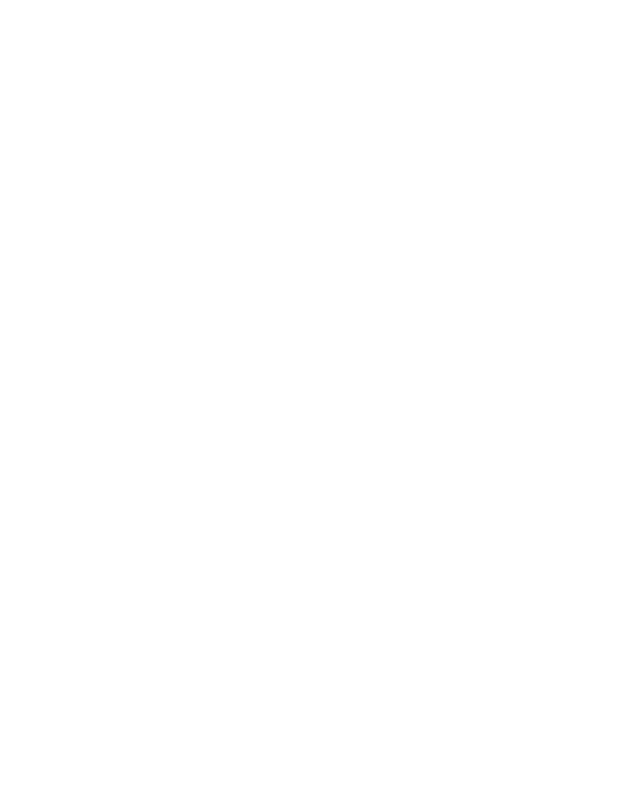
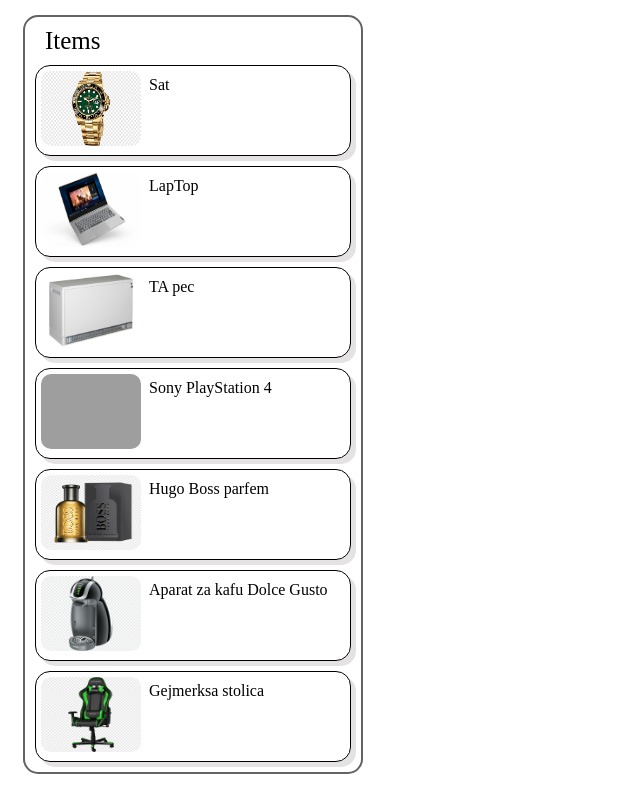
Before and after one commit to predrag01/Auctions, a website built with webpack: page index.html in a window 1280 px wide. Shown: the whole page, without its empty margins (0-640 px from the left). Built offline with nearby package versions, Linux system fonts and the light colour scheme; data requests are answered from the project's data file; grey boxes are pictures that could not be loaded.

Commit message:
Fetching data and displaying it

```diff
--- /dev/null
+++ b/db.json
@@ -0,0 +1,53 @@
+{
+    "Items": [
+        {
+            "id": "1",
+            "title": "Sat",
+            "description": "Odlicno ocuvan!",
+            "image": "sat.png",
+            "startPrice": "120"
+        },
+        {
+            "id": "2",
+            "title": "LapTop",
+            "description": "Kao nov, malo koriscen.",
+            "image": "laptop.png",
+            "startPrice": "450"
+        },
+        {
+            "id": "3",
+            "title": "TA pec",
+            "description": "Potpuna ispravna, sve radi, greje odlicno.",
+            "image": "TApec.png",
+            "startPrice": "85"
+        },
+        {
+            "id": "4",
+            "title": "Sony PlayStation 4",
+            "description": "Poptuno ispravan. Uz njega dolaze 2 kontrolera i 10 originalnih igrica.",
+            "image": "ps4.png",
+            "startPrice": "150"
+        },
+        {
+            "id": "5",
+            "title": "Hugo Boss parfem",
+            "description": "Original Hugo Boss parfem u pakovanju od 100ml.",
+            "image": "hugoParfem.png",
+            "startPrice": "55"
+        },
+        {
+            "id": "6",
+            "title": "Aparat za kafu Dolce Gusto",
+            "description": "Aparat za espreso kasfu, potpuno ispravan. Uz njega na poklon ide i kutija kafe.",
+            "image": "dolceGusto.png",
+            "startPrice": "30"
+        },
+        {
+            "id": "7",
+            "title": "Gejmerksa stolica",
+            "description": "Gejmerska stolica u dobrom stanju, malo koriscena.",
+            "image": "gejmerskaStolica.png",
+            "startPrice": "80"
+        }
+    ]
+}
--- a/index.html
+++ b/index.html
@@ -1,5 +1,13 @@
-<html>
-    <body>
-        <script src="./dist/bundle.js"></script>
-    </body>
+<!DOCTYPE html>
+<html lang="en">
+  <head>
+    <meta charset="UTF-8" />
+    <meta http-equiv="X-UA-Compatible" content="IE=edge" />
+    <meta name="viewport" content="width=device-width, initial-scale=1.0" />
+    <title>Auction</title>
+    <link rel="stylesheet" href="src/style.css" />
+  </head>
+  <body>
+    <script src="./dist/bundle.js"></script>
+</body>
 </html>
--- /dev/null
+++ b/pattern.ts
@@ -0,0 +1,14 @@
+export function drawDiv(parent: HTMLElement, className: string) : HTMLElement{
+    const div=document.createElement("div");
+    div.className=className;
+    parent.appendChild(div);
+    return div;
+}
+
+export function drawLabel(parent: HTMLElement, className?: string, title?: string) : HTMLElement{
+    const label=document.createElement("label");
+    label.className=className;
+    label.innerHTML=title;
+    parent.appendChild(label);
+    return label;
+}
--- /dev/null
+++ b/src/Constants.ts
@@ -0,0 +1 @@
+export const URL = "http://localhost:3000/Items";
--- /dev/null
+++ b/src/controllers/Controller.ts
@@ -0,0 +1,28 @@
+import { Observable, from } from "rxjs";
+import { Item } from "../models/Item";
+import { URL } from "../Constants";
+
+export function getItem(title: string): Observable<Item>{
+    const ret = fetch(URL+"/"+ title).then(response => {
+        if(!response.ok)
+        {
+            throw new Error ("Item not found")
+        }else{
+            return response.json()
+        }
+    }).catch(err => console.error(err));
+    return from(ret)
+}
+
+
+export function getItems(): Observable<Item[]>{
+    const ret = fetch(URL).then(response => {
+        if(!response.ok)
+        {
+            throw new Error ("Items not found")
+        }else{
+            return response.json()
+        }
+    }).catch(err => console.error(err));
+    return from(ret)
+}
--- a/src/index.ts
+++ b/src/index.ts
@@ -1 +1,3 @@
-document.write("Hello world");
+import { drawItems } from "./view/itemListView";
+
+drawItems();
--- /dev/null
+++ b/src/models/Item.ts
@@ -0,0 +1,9 @@
+import { Timestamp } from "rxjs";
+
+export interface Item {
+    id: string;
+    title: string;
+    description: string;
+    image: string;
+    startPrice: number;
+}
--- /dev/null
+++ b/src/style.css
@@ -0,0 +1,40 @@
+.img {
+    width: 100px;
+    height: 75px;
+    border-radius: 10px;
+  }
+
+.item-div {
+    display: flex;
+    flex-direction: row;
+    padding: 5px;
+    margin-top: 10px;
+    border: 1px solid black;
+    border-radius: 15px;
+    box-shadow: 5px 5px #e4e2e2;
+}
+
+.item-div:hover{
+    background-color: #f0efef;
+    margin-left: -5px;
+    margin-right: -5px;
+    margin-bottom: 10px;
+}
+
+.itemsDiv {
+    margin: 15px;
+    width: 25%;
+    border: 2px solid rgb(100, 99, 99);
+    border-radius: 15px;
+    padding: 10px;
+}
+
+.items {
+    padding: 10px;
+    font-size: 25px;
+}
+
+.titleDiv {
+    margin-top: 5px;
+    margin-left: 8px;
+}
--- /dev/null
+++ b/src/view/itemListView.ts
@@ -0,0 +1,27 @@
+import { Item } from "../models/Item";
+import { getItems } from "../controllers/Controller";
+import { drawDiv, drawLabel } from "../../pattern";
+
+function drawCard(parent: HTMLElement, item: Item){
+    const div =drawDiv(parent, "item-div");
+    const imgDiv=drawDiv(div, "imgDiv");
+    const img=document.createElement("img");
+    img.src="./images/"+item.image;
+    img.className="img"
+    imgDiv.appendChild(img);
+    const titleDiv=drawDiv(div, "titleDiv");
+    drawLabel(titleDiv, "itemTitle", item.title);
+    div.onclick = () => {
+        console.log(item.title);
+    }
+}
+
+export function drawItems(){
+    const moviesDiv=drawDiv(document.body, "itemsDiv");
+    drawLabel(moviesDiv, "items", "Items");
+    getItems().subscribe(items => {
+        items.forEach(item => {
+            drawCard(moviesDiv, item);
+        })
+    })
+};
```
Also changed, not shown: package.json (+5 -4 lines), images/TApec.png (added), images/dolceGusto.png (added), images/gejmerskaStolica.png (added), images/hugoParfem.png (added), images/laptop.png (added), images/sat.png (added), 1 other file.
